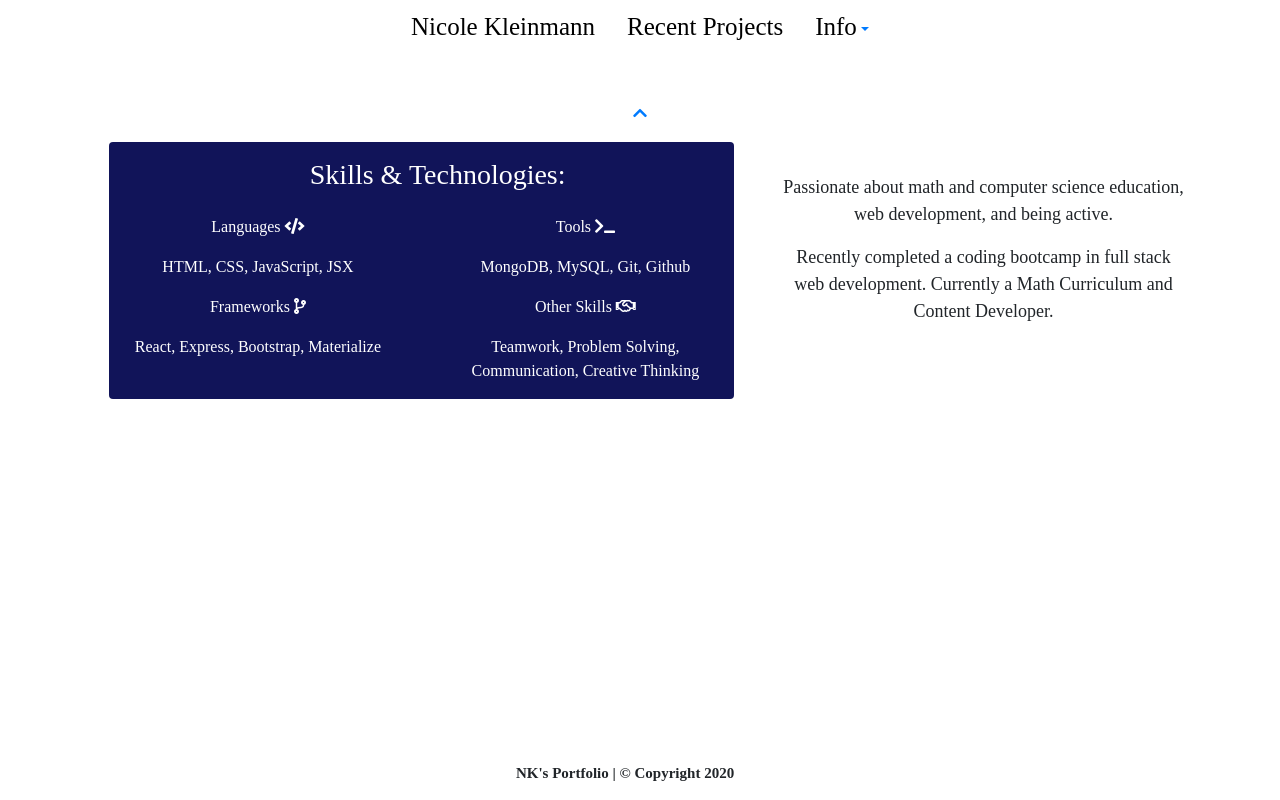
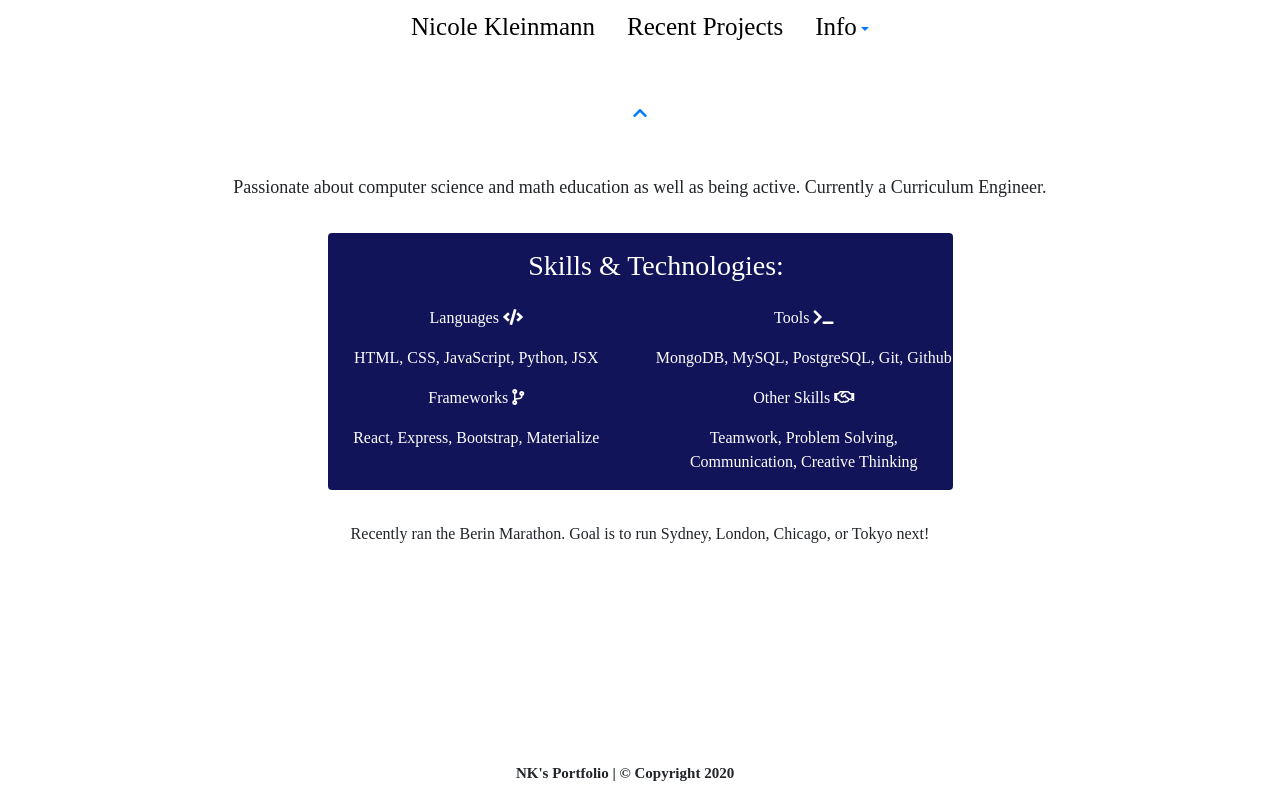
Before and after one commit to nkleinmann/NKportfolio, a React (Create React App) app: page /about in a window 1280 px wide. Built offline with nearby package versions, Linux system fonts and the light colour scheme; a web font is replaced by a local one.

Commit message:
Update info

```diff
--- a/src/components/skillsTable.jsx
+++ b/src/components/skillsTable.jsx
@@ -14,13 +14,13 @@ function SkillsTable() {
                 <Col >
                     Languages <i className="fa fa-code fa-1x"></i>
                     <br />
-                    <p className="mt-3">HTML, CSS, JavaScript, JSX</p>
+                    <p className="mt-3">HTML, CSS, JavaScript, Python, JSX</p>
 
                 </Col>
                 <Col>
                     Tools <i className="fa fa-terminal fa-1x"></i>
                     <br />
-                    <p className="mt-3">MongoDB, MySQL, Git, Github</p>
+                    <p className="mt-3">MongoDB, MySQL, PostgreSQL, Git, Github</p>
                 </Col>
             </Row>
             <Row>
--- a/src/views/about.jsx
+++ b/src/views/about.jsx
@@ -11,20 +11,28 @@ function About() {
           <i className="fas fa-chevron-up" />
         </div>
       </a>
+      <Row className="justify-content-center">
+        <Col sm={12} md={8} className="mt-5 text-center aboutMe align-middle">
+          <p>
+            Passionate about computer science and math education as well as
+            being active. Currently a Curriculum Engineer.
+          </p>
+        </Col>
+      </Row>
       <Row className="d-flex justify-content-center">
         <Col sm={12} md={6} className="m-3 text-center">
           <SkillsTable />
         </Col>
-                <Col sm={12} md={4} className="mt-5 text-center aboutMe align-middle">
+      </Row>
+      <Row className="justify-content-center">
+        <Col md={8} className="m-3 text-center">
           <p>
-                        Passionate about math and computer science education, web development, and being active.
-                    </p>
-                    <p>Recently completed a coding bootcamp in full stack web development. Currently a Math Curriculum and Content Developer.
+            Recently ran the Berin Marathon. Goal is to run Sydney, London, Chicago, or Tokyo next!
           </p>
         </Col>
       </Row>
     </div>
-    )
+  );
 }
 
 export default About;
--- a/src/views/contact.jsx
+++ b/src/views/contact.jsx
@@ -2,40 +2,44 @@ import React from "react";
 import Row from "react-bootstrap/Row";
 import Col from "react-bootstrap/Col";
 
-
 function Contact() {
   return (
     <div className="animate__animated animate__slideInUp text-center mt-5">
-            {/* <a href="/about">
-                <div className="mt-5 text-center">
-                    <i className="fas fa-chevron-up" />
-                </div>
-            </a> */}
       <Row className="mt-5">
         <Col>
-                    <h3><strong>Contact Info:</strong></h3>
+          <h3>
+            <strong>Contact Info:</strong>
+          </h3>
         </Col>
       </Row>
       <Row>
         <Col>
-                    <a href="https://github.com/nkleinmann" target="_blank" rel="noreferrer"><i className="fab fa-github fa-4x m-3"></i></a>
-                    <a href="https://www.linkedin.com/in/nicolekleinmann/" target="_blank" rel="noreferrer"><i className="fab fa-linkedin-in fa-4x m-3"></i></a>
+          <a
+            href="https://github.com/nkleinmann"
+            target="_blank"
+            rel="noreferrer"
+          >
+            <i className="fab fa-github fa-4x m-3"></i>
+          </a>
+          <a
+            href="https://www.linkedin.com/in/nicolekleinmann/"
+            target="_blank"
+            rel="noreferrer"
+          >
+            <i className="fab fa-linkedin-in fa-4x m-3"></i>
+          </a>
         </Col>
       </Row>
-            <Row>
-                <Col>
+      <Row className="justify-content-center">
+        <Col md={8} className="text-center">
           <p>
-                        Please contact me with any questions and/or ideas for collaboration! Currently working on projects in React.
+            Please contact me with any questions and/or ideas for collaboration!
+            Currently working on projects in React.
           </p>
         </Col>
       </Row>
-            {/* <a href="/">
-                <div className="mt-5 text-center">
-                    <i className="fas fa-chevron-down" />
     </div>
-            </a> */}
-        </div>
-    )
+  );
 }
 
 export default Contact;
--- a/src/views/home.jsx
+++ b/src/views/home.jsx
@@ -19,14 +19,11 @@ class Home extends React.Component {
                     </Col>
                 </Row>
                 <Row>
-                    {/* <Col sm={6} className="ml-3 text-center">
-                        <Image roundedCircle src={NKprofile2} alt="Headshot of Nicole" className="animate__animated animate__rollIn profilePhoto" />
-                    </Col> */}
                     <Col className="mt-3">
 
                         {/* Resources: https://www.npmjs.com/package/react-typical, https://www.producthunt.com/posts/react-typical */}
                         <Typical
-                            steps={['Full Stack Developer', 2000, 'Math Curriculum and Content Developer', 2000, 'Runner and Outdoor Enthusiast', 2000]}
+                            steps={['Full Stack Developer', 2000, 'Curriculum Engineer', 2000, 'Runner and Outdoor Enthusiast', 2000]}
                             loop={3}
                             wrapper="p"
                             className="text-center typingText"
```
Also changed, not shown: src/assets/images/NKProfile.jpg (added). Lines whose indentation alone changed are shown as unchanged.
